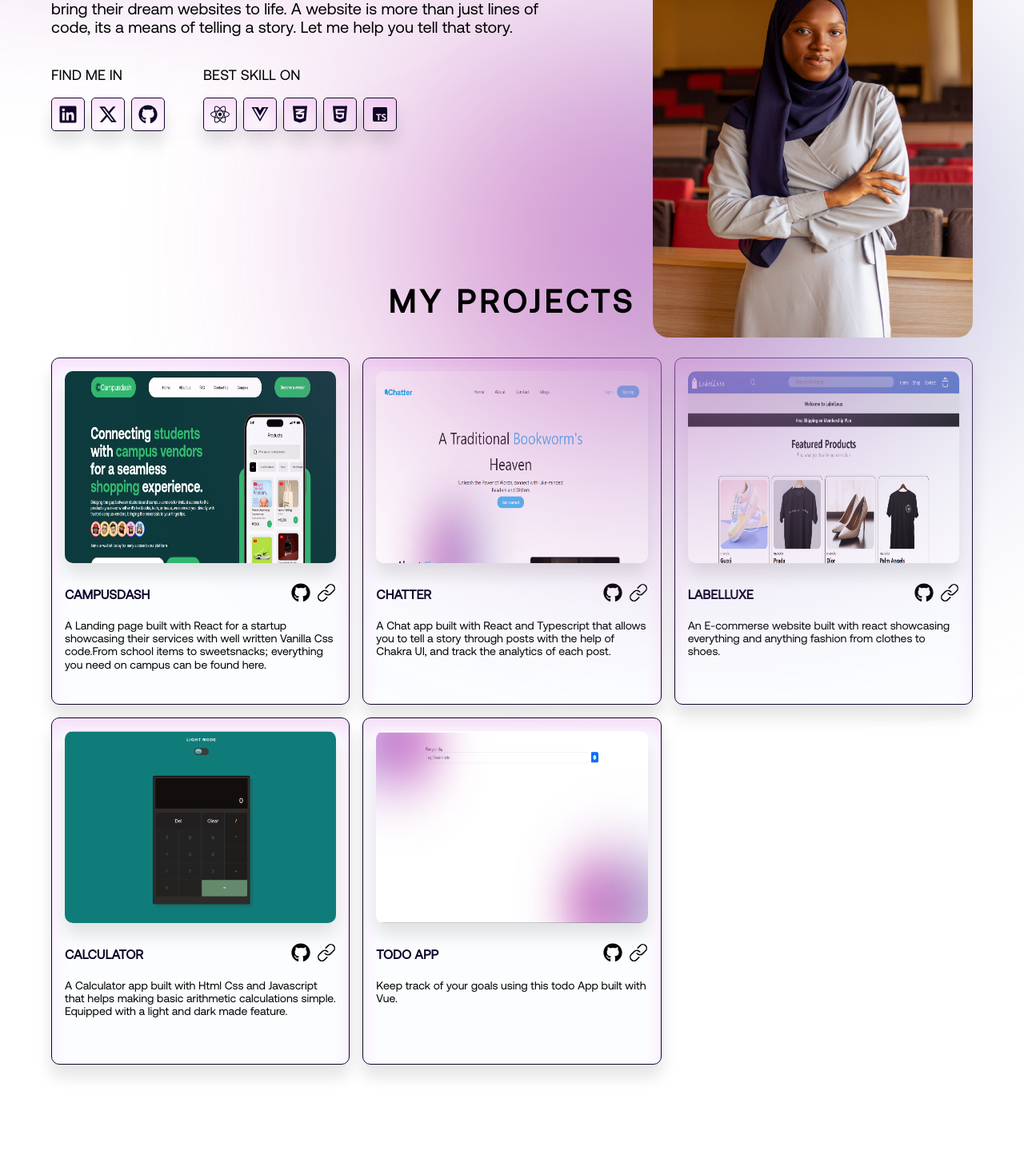
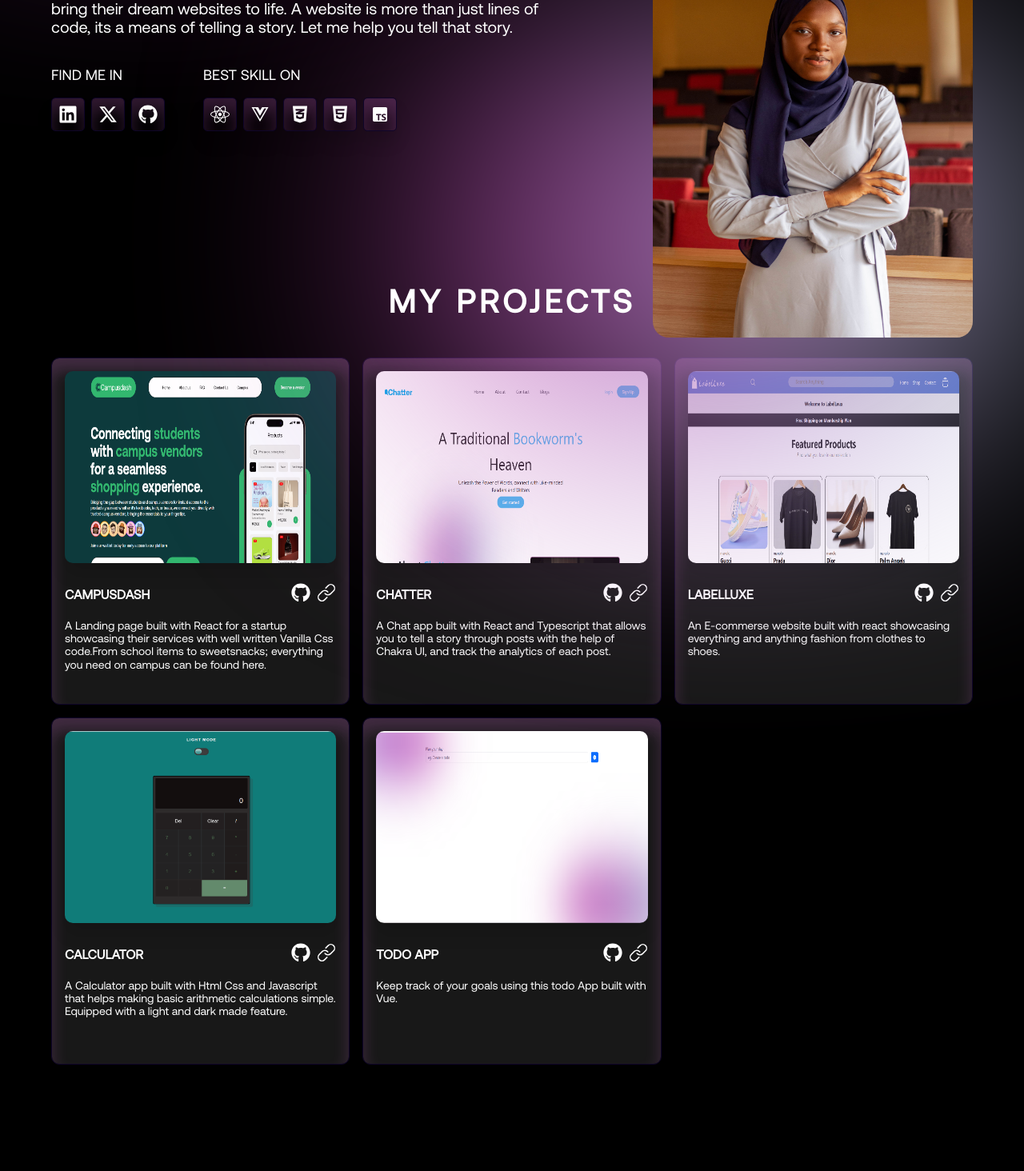
Before and after one commit to AnatakuAmeerah/PORTFOLIO-WEBSITE, a React (Vite) app: page / in a window 1280 px wide. Shown: the part 420-1884 px from the top of the page at 80% size. Built offline with nearby package versions, Linux system fonts and the light colour scheme.

Commit message:
color change

```diff
--- a/src/App.css
+++ b/src/App.css
@@ -12,6 +12,8 @@
 }
 
 body {
+  background-color: black;
+  color: white;
   margin: 0;
  width: 100%;
  height: 100%;
@@ -20,7 +22,7 @@ body {
   position:absolute;
   width: 30%;
   height: 30%;
-  background: linear-gradient(90deg,#9F72D4, rgb(188, 41, 164));
+  background: linear-gradient(90deg,#452e5e, rgb(188, 41, 164));
  border-radius: 50%;
  left: -10%;
  top: -10%;
@@ -150,7 +152,7 @@ body {
 .card-head{
   display: flex;
   align-items: center;
-  color: #0F0529;
+  color: white;
   justify-content: space-between;
   font-size: 1.5rem;
   margin-top: -10px;
@@ -174,7 +176,7 @@ body {
   border-radius: 10px;
   box-shadow: 0px 15px 20px #0000001c , inset 0px 15px 20px rgba(240, 127, 240, 0.2) ;
   font-family:AenoikTrial-Regular;
-  background-color: rgba(240, 248, 255, 0.301);
+  background-color: rgba(79, 80, 81, 0.301);
   backdrop-filter: blur(10px);
   z-index: -1;
 }
@@ -187,6 +189,8 @@ body {
   margin-top: 1rem;
   border: 1px solid #0F0529;
   box-shadow: 0px 15px 20px #0000001c , inset 0px 15px 20px rgba(240, 127, 240, 0.2) ;
+  backdrop-filter: blur(10px);
+  background-color: rgba(79, 80, 81, 0.301);
   padding: 1rem;
   border-radius: 10px;
   font-family:AenoikTrial-Regular;
@@ -274,8 +278,8 @@ body {
     letter-spacing: 5px;
   }
   .gen-margin{
-    margin-left: 1rem;
-    margin-right: 1rem;
+    margin-left: 1.5rem;
+    margin-right: 1.5rem;
   }
   .name-intro{
     font-family: AenoikTrial-Bold;
--- a/src/App.jsx
+++ b/src/App.jsx
@@ -26,20 +26,20 @@ function App() {
               <div>
                 <p className='logo-cont-text'>FIND ME IN</p>
                 <div className='icon-cont'>
-                  <div > <a className='icon' href="https://www.linkedin.com/in/ameerah-anataku/" target="_blank" rel="noopener noreferrer"> <FaLinkedin color="#0F0529" /> </a> </div>
-                  <div ><a className='icon' href="https://x.com/AAnataku85696" target="_blank" rel="noopener noreferrer"> <FaXTwitter color="#0F0529" /> </a></div>
-                  <div><a className='icon' href="https://www.linkedin.com/in/ameerah-anataku/" target="_blank" rel="noopener noreferrer"> <FaGithub color="#0F0529" /> </a></div>
+                  <div > <a className='icon' href="https://www.linkedin.com/in/ameerah-anataku/" target="_blank" rel="noopener noreferrer"> <FaLinkedin color="white" /> </a> </div>
+                  <div ><a className='icon' href="https://x.com/AAnataku85696" target="_blank" rel="noopener noreferrer"> <FaXTwitter color="white" /> </a></div>
+                  <div><a className='icon' href="https://www.linkedin.com/in/ameerah-anataku/" target="_blank" rel="noopener noreferrer"> <FaGithub color="white" /> </a></div>
 
                 </div>
               </div>
               <div>
                 <p className='logo-cont-text'>BEST SKILL ON</p>
                 <div className='icon-cont'>
-                  <div className='icon' >< FaReact color="#0F0529" /></div>
-                  <div className='icon'><FaVuejs color="#0F0529" /></div>
-                  <div className='icon'><FaCss3Alt color="#0F0529" /></div>
-                  <div className='icon'>  <FaHtml5 color="#0F0529" /></div>
-                  <div className='icon'> <BiLogoTypescript color="#0F0529" /> </div>
+                  <div className='icon' >< FaReact color="white" /></div>
+                  <div className='icon'><FaVuejs color="white" /></div>
+                  <div className='icon'><FaCss3Alt color="white" /></div>
+                  <div className='icon'>  <FaHtml5 color="white" /></div>
+                  <div className='icon'> <BiLogoTypescript color="white" /> </div>
                 </div>
               </div>
             </div>
@@ -59,8 +59,8 @@ function App() {
               <div className='card-head'>
                 <h6>CAMPUSDASH</h6>
                 <div className='project-icon'>
-                  <a href="https://github.com/CampusDash/CampusDash-website" target="_blank" rel="noopener noreferrer"> <FaGithub color="black" /> </a>
-                  <a href="https://campus-dash-website.vercel.app/" target="_blank" rel="noopener noreferrer"> <GoLink color="black" /> </a>
+                  <a href="https://github.com/CampusDash/CampusDash-website" target="_blank" rel="noopener noreferrer"> <FaGithub color='white' /> </a>
+                  <a href="https://campus-dash-website.vercel.app/" target="_blank" rel="noopener noreferrer"> <GoLink color='white'/> </a>
                 </div>
               </div>
               <p className='card-p'> A Landing page built with React for a startup showcasing their services with well written Vanilla Css code.From school items to sweetsnacks; everything you need on campus can be found here.</p>
@@ -70,8 +70,8 @@ function App() {
               <div className='card-head'>
                 <h6>CHATTER</h6>
                 <div className='project-icon'>
-                <a href="https://github.com/AnatakuAmeerah/CHATTERPROJECT" target="_blank" rel="noopener noreferrer"> <FaGithub color="black" /> </a>
-                <a href="https://chatter-capstome.netlify.app/landing" target="_blank" rel="noopener noreferrer"> <GoLink color="black" /> </a>
+                <a href="https://github.com/AnatakuAmeerah/CHATTERPROJECT" target="_blank" rel="noopener noreferrer"> <FaGithub color='white'/> </a>
+                <a href="https://chatter-capstome.netlify.app/landing" target="_blank" rel="noopener noreferrer"> <GoLink color='white'/> </a>
                   </div>
               </div>
               <p className='card-p'>A Chat app built with React and Typescript that allows you to tell a story through posts with the help of Chakra UI, and track the analytics of each post.</p>
@@ -81,8 +81,8 @@ function App() {
               <div className='card-head'>
                 <h6>LABELLUXE</h6>
                 <div className='project-icon'>
-                <a href="https://github.com/AnatakuAmeerah/HNG-INTERNSHIP-TASK-2" target="_blank" rel="noopener noreferrer"> <FaGithub color="black" /> </a>
-                <a href="https://hng-internship-task-2.vercel.app/" target="_blank" rel="noopener noreferrer"> <GoLink color="black" /> </a>
+                <a href="https://github.com/AnatakuAmeerah/HNG-INTERNSHIP-TASK-2" target="_blank" rel="noopener noreferrer"> <FaGithub color='white' /> </a>
+                <a href="https://hng-internship-task-2.vercel.app/" target="_blank" rel="noopener noreferrer"> <GoLink color="white" /> </a>
                    </div>
               </div>
               <p className='card-p'>An E-commerse website built with react showcasing everything and anything fashion from clothes to shoes.</p>
@@ -92,8 +92,8 @@ function App() {
               <div className='card-head'>
                 <h6>CALCULATOR</h6>
                 <div className='project-icon'>
-                <a href="https://github.com/AnatakuAmeerah/circle-35-assignment-02" target="_blank" rel="noopener noreferrer"> <FaGithub color="black" /> </a>
-                <a href="https://dmystical-coder.github.io/circle-35-assignment-02/" target="_blank" rel="noopener noreferrer"> <GoLink color="black" /> </a>
+                <a href="https://github.com/AnatakuAmeerah/circle-35-assignment-02" target="_blank" rel="noopener noreferrer"> <FaGithub color="white" /> </a>
+                <a href="https://dmystical-coder.github.io/circle-35-assignment-02/" target="_blank" rel="noopener noreferrer"> <GoLink color="white" /> </a>
                 </div>
               </div>
               <p className='card-p' >A Calculator app built with Html Css and Javascript that helps making basic arithmetic calculations simple. Equipped with a light and dark made feature.</p>
@@ -103,8 +103,8 @@ function App() {
               <div className='card-head'>
                 <h6> TODO APP</h6>
                 <div className='project-icon'>
-                <a href="https://github.com/AnatakuAmeerah/TODO-VUE-app" target="_blank" rel="noopener noreferrer"> <FaGithub color="black" /> </a>
-                <a href="https://todo-vue-app-gamma.vercel.app/" target="_blank" rel="noopener noreferrer"> <GoLink color="black" /> </a>
+                <a href="https://github.com/AnatakuAmeerah/TODO-VUE-app" target="_blank" rel="noopener noreferrer"> <FaGithub color="white" /> </a>
+                <a href="https://todo-vue-app-gamma.vercel.app/" target="_blank" rel="noopener noreferrer"> <GoLink color="white" /> </a>
                 </div>
               </div>
               <p className='card-p'> Keep track of your goals using this todo App built with Vue.</p>
--- a/src/Components/Contact/contact.css
+++ b/src/Components/Contact/contact.css
@@ -6,7 +6,7 @@
 }
 .contact-box{
     box-shadow: 0px 15px 20px rgba(0, 0, 0, 0.11) , inset 0px 15px 20px rgba(240, 127, 240, 0.2) ;
-    background-color: rgba(245, 245, 245, 0.267);
+    background-color: rgba(79, 80, 81, 0.301);
     border: 1px solid #0F0529;
     margin-bottom: 5rem;
     padding-top: 3rem;
--- a/src/Components/navBar/Navbar.jsx
+++ b/src/Components/navBar/Navbar.jsx
@@ -2,6 +2,7 @@ import "./navBar.css";
 import { useRef, useState } from "react";
 import { FaBars, FaTimes } from "react-icons/fa";
 import { Link } from 'react-scroll';
+import { GiButterfly } from "react-icons/gi";
 
 function Navbar() {
     const navRef = useRef();
@@ -38,7 +39,8 @@ function Navbar() {
         <>
             <nav>
                 <div className="name-logo">
-                    <img className="butterfly" src="./pngfind.com-black-and-white-butterfly-4620125.png" alt="" />
+                    {/* <img className="butterfly" src="./pngfind.com-black-and-white-butterfly-4620125.png" alt="" /> */}
+                    <GiButterfly fontSize={'2rem'}/>
                     <p className="Ameerah">AMEERAH</p>
                 </div>
                 <div className="nav-list-box" ref={navRef}>
--- a/src/Components/navBar/navBar.css
+++ b/src/Components/navBar/navBar.css
@@ -53,7 +53,7 @@ nav{
     border-radius: 5px;
     box-shadow: 0px 15px 20px rgba(0, 0, 0, 0.11) , inset 0px 15px 20px rgba(240, 127, 240, 0.2) ;
     background-color: rgba(245, 245, 245, 0.267);
-    backdrop-filter: blur(10px);;
+    backdrop-filter: blur(10px);
 
 }
 .nav-list-box img {
@@ -77,7 +77,7 @@ nav{
     align-items: center;
 }
 .nav-btn {
-  background-color: #0F0529;
+  background-color: rgb(99, 22, 86);
   border: none;
   width: 60px;
   height: 60px;
```
